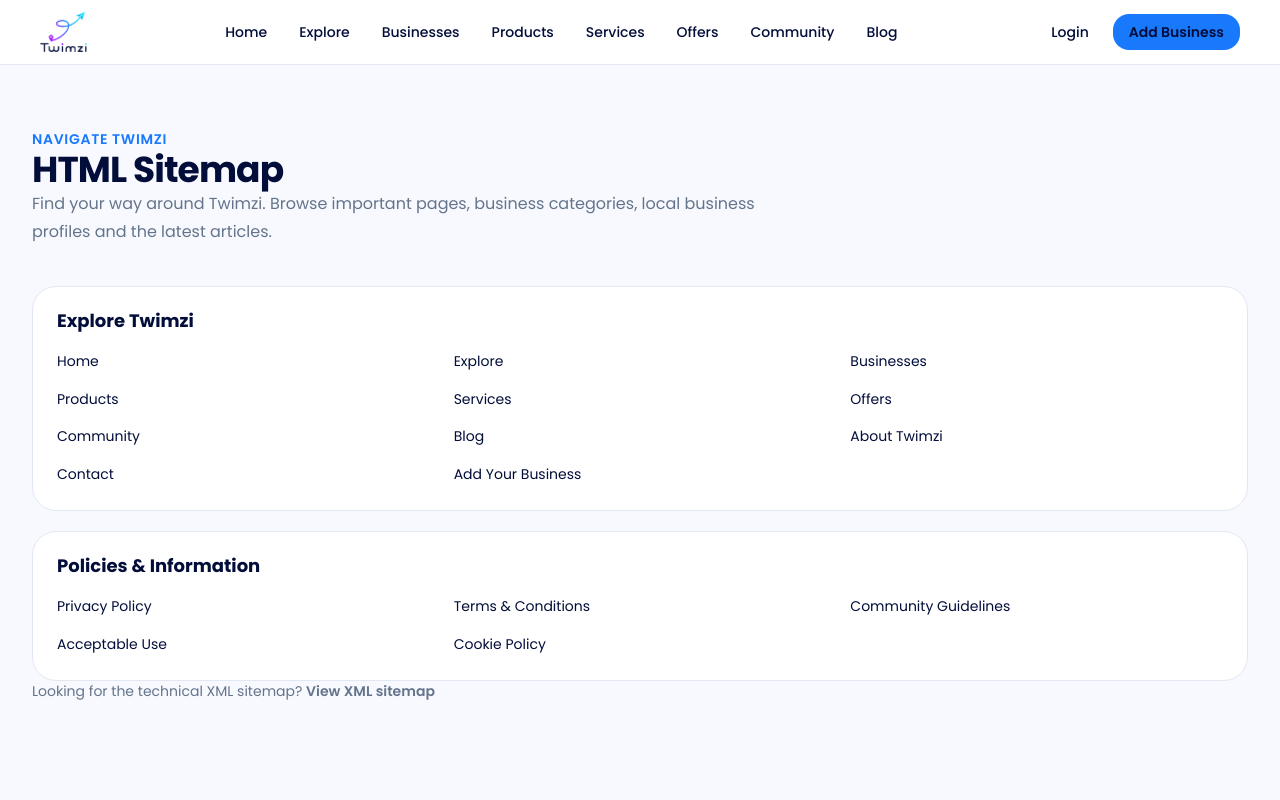
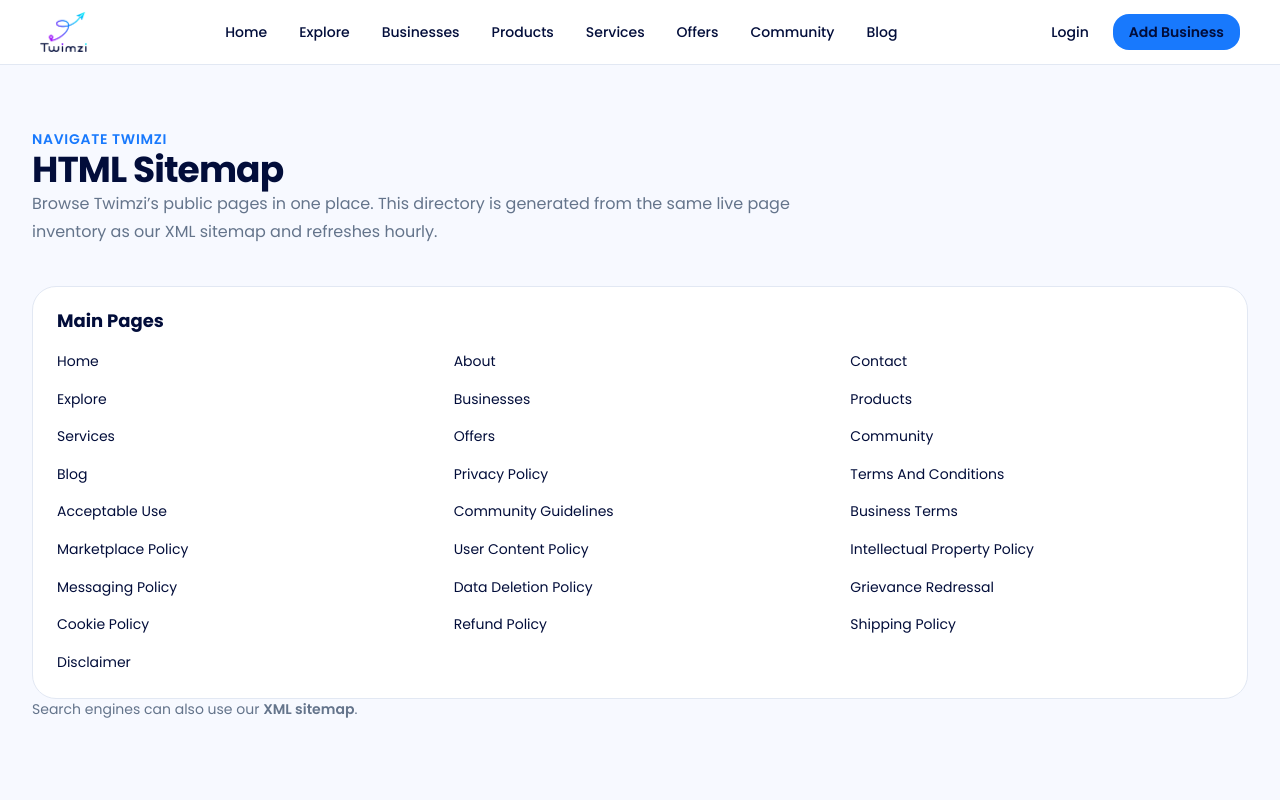
Before and after one commit to twimzi/twimzi-web, a Next.js app: page /sitemap in a window 1280 px wide. Shown: the top 800 px of the page. Built offline with nearby package versions, Linux system fonts and the light colour scheme; no server answers; the database is empty.

Commit message:
Generate HTML sitemap from complete XML URL inventory

```diff
--- a/src/app/sitemap/page.tsx
+++ b/src/app/sitemap/page.tsx
@@ -1,60 +1,33 @@
-import type { Metadata } from "next";
+import type { Metadata, MetadataRoute } from "next";
 import Link from "next/link";
-import { createSupabaseServerClient } from "@/lib/supabase/server";
+import xmlSitemap from "../sitemap";
 
 export const revalidate = 3600;
 
 export const metadata: Metadata = {
   title: "HTML Sitemap | Explore Twimzi",
   description:
-    "Explore Twimzi's pages, business categories, local businesses and latest articles in one place.",
+    "Explore all public pages on Twimzi, including business listings, categories, products, services and articles.",
   alternates: { canonical: "https://www.twimzi.com/sitemap" },
 };
 
-type Category = {
-  id: string;
-  category_name: string;
-};
+type SitemapLink = { label: string; href: string };
 
-type Business = {
-  id: string;
-  business_name: string;
-  slug: string | null;
-};
-
-type BlogPost = {
-  title: string;
-  slug: string;
-};
-
-const coreLinks = [
-  { label: "Home", href: "/" },
-  { label: "Explore", href: "/explore" },
-  { label: "Businesses", href: "/businesses" },
-  { label: "Products", href: "/products" },
-  { label: "Services", href: "/services" },
-  { label: "Offers", href: "/offers" },
-  { label: "Community", href: "/community" },
-  { label: "Blog", href: "/blog" },
-  { label: "About Twimzi", href: "/about" },
-  { label: "Contact", href: "/contact" },
-  { label: "Add Your Business", href: "/add-business" },
-];
-
-const legalLinks = [
-  { label: "Privacy Policy", href: "/privacy-policy" },
-  { label: "Terms & Conditions", href: "/terms-and-conditions" },
-  { label: "Community Guidelines", href: "/community-guidelines" },
-  { label: "Acceptable Use", href: "/acceptable-use" },
-  { label: "Cookie Policy", href: "/cookie-policy" },
-];
+function labelFromUrl(url: string): string {
+  const pathname = new URL(url).pathname;
+  const lastPart = pathname.split("/").filter(Boolean).at(-1);
+  if (!lastPart) return "Home";
+  return decodeURIComponent(lastPart)
+    .replace(/[-_]+/g, " ")
+    .replace(/\b\w/g, (character) => character.toUpperCase());
+}
 
 function SitemapSection({
   title,
   links,
 }: {
   title: string;
-  links: Array<{ label: string; href: string }>;
+  links: SitemapLink[];
 }) {
   if (links.length === 0) return null;
 
@@ -78,48 +51,43 @@ function SitemapSection({
 }
 
 export default async function HtmlSitemapPage() {
-  const supabase = await createSupabaseServerClient();
-
-  const [
-    { data: categoryData },
-    { data: businessData },
-    { data: blogData },
-  ] = await Promise.all([
-    supabase.rpc("get_public_categories"),
-    supabase.rpc("get_public_businesses", {
-      p_search: null,
-      p_limit: 18,
-      p_offset: 0,
-    }),
-    supabase
-      .from("blog_posts")
-      .select("title,slug")
-      .eq("status", "published")
-      .order("published_at", { ascending: false })
-      .limit(12),
-  ]);
-
-  const categories = ((categoryData ?? []) as Category[])
-    .filter((category) => category.id && category.category_name)
-    .slice(0, 24)
-    .map((category) => ({
-      label: category.category_name,
-      href: `/businesses?category=${encodeURIComponent(category.id)}`,
+  // Use the exact same live URL inventory as /sitemap.xml.
+  // New static routes and eligible public dynamic URLs appear here automatically.
+  const entries = (await xmlSitemap()) as MetadataRoute.Sitemap;
+  const links = entries
+    .filter((entry) => {
+      const path = new URL(entry.url).pathname;
+      // Do not expose routes explicitly excluded from crawling or authentication.
+      return path !== "/add-business" && !/^\/(login|admin|dashboard)(\/|$)/.test(path);
+    })
+    .map((entry) => ({
+      label: labelFromUrl(entry.url),
+      href: new URL(entry.url).pathname,
     }));
 
-  const businesses = ((businessData ?? []) as Business[])
-    .filter((business) => business.id && business.business_name)
-    .map((business) => ({
-      label: business.business_name,
-      href: `/businesses/${encodeURIComponent(business.slug?.trim() || business.id)}`,
-    }));
+  const uniqueLinks = Array.from(
+    new Map(links.map((link) => [link.href, link])).values(),
+  );
 
-  const articles = ((blogData ?? []) as BlogPost[])
-    .filter((post) => post.slug && post.title)
-    .map((post) => ({
-      label: post.title,
-      href: `/blog/${encodeURIComponent(post.slug)}`,
-    }));
+  const groups: Array<{ title: string; matches: (href: string) => boolean }> = [
+    { title: "Main Pages", matches: (href) => !/^\/(businesses|products|services|offers|blog|city)\//.test(href) },
+    { title: "Business Categories & Locations", matches: (href) => href.startsWith("/businesses/category/") || href.startsWith("/businesses/location/") || href.startsWith("/city/") },
+    { title: "Business Profiles", matches: (href) => /^\/businesses\/[^/]+$/.test(href) },
+    { title: "Products", matches: (href) => href.startsWith("/products/") },
+    { title: "Services", matches: (href) => href.startsWith("/services/") },
+    { title: "Articles & Guides", matches: (href) => href.startsWith("/blog/") },
+  ];
+
+  const assigned = new Set<string>();
+  const sections = groups.map((group) => {
+    const sectionLinks = uniqueLinks.filter((link) => {
+      if (assigned.has(link.href) || !group.matches(link.href)) return false;
+      assigned.add(link.href);
+      return true;
+    });
+    return { title: group.title, links: sectionLinks };
+  });
+  const otherLinks = uniqueLinks.filter((link) => !assigned.has(link.href));
 
   return (
     <main className="min-h-screen bg-[var(--color-background)]">
@@ -132,27 +100,26 @@ export default async function HtmlSitemapPage() {
             HTML Sitemap
           </h1>
           <p className="mt-4 text-base leading-7 text-[var(--color-text-muted)]">
-            Find your way around Twimzi. Browse important pages, business
-            categories, local business profiles and the latest articles.
+            Browse Twimzi’s public pages in one place. This directory is generated
+            from the same live page inventory as our XML sitemap and refreshes hourly.
           </p>
         </header>
 
         <div className="mt-10 grid gap-5">
-          <SitemapSection title="Explore Twimzi" links={coreLinks} />
-          <SitemapSection title="Business Categories" links={categories} />
-          <SitemapSection title="Recently Listed Businesses" links={businesses} />
-          <SitemapSection title="Latest Articles" links={articles} />
-          <SitemapSection title="Policies & Information" links={legalLinks} />
+          {sections.map((section) => (
+            <SitemapSection key={section.title} {...section} />
+          ))}
+          <SitemapSection title="Other Public Pages" links={otherLinks} />
         </div>
 
         <p className="mt-8 text-sm text-[var(--color-text-muted)]">
-          Looking for the technical XML sitemap?{" "}
+          Search engines can also use our{" "}
           <a
             href="/sitemap.xml"
             className="font-semibold text-[var(--color-primary)] underline-offset-4 hover:underline"
           >
-            View XML sitemap
-          </a>
+            XML sitemap
+          </a>.
         </p>
       </div>
     </main>
```
